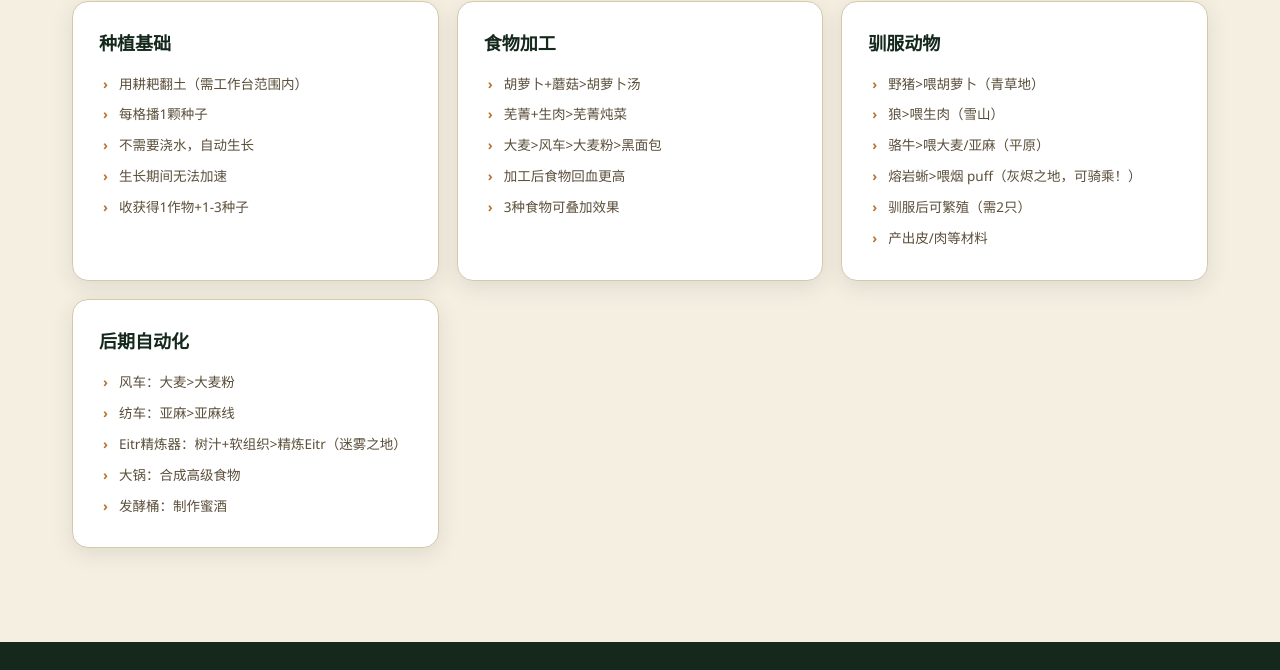
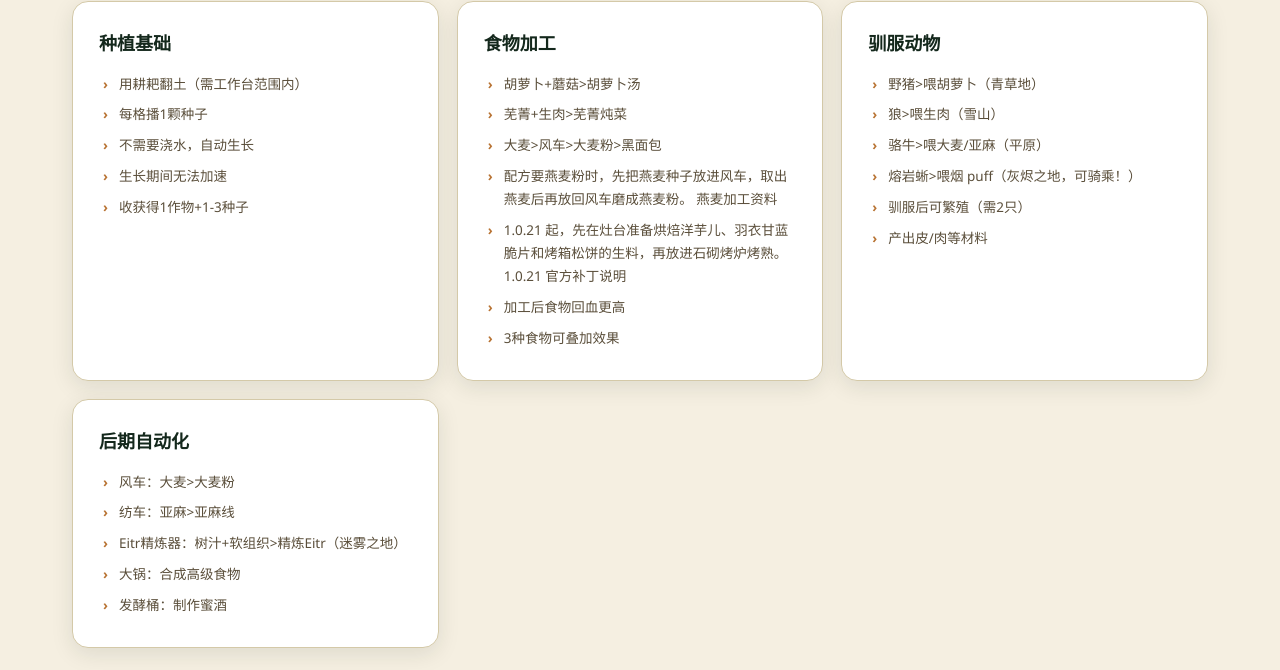
Before and after one commit to yxhtl/valheim-guide, a plain HTML site: page farming.html in a window 1280 px wide. Shown: the part 1721-2391 px from the top of the page. Drawn offline with Linux system fonts and the light colour scheme.

Commit message:
补上燕麦粉与三道深北料理的加工指引

```diff
--- a/farming.html
+++ b/farming.html
@@ -227,6 +227,8 @@
         <li data-en="Carrot + Mushroom &gt; Carrot Soup">胡萝卜+蘑菇&gt;胡萝卜汤</li>
         <li data-en="Turnip + Raw Meat &gt; Turnip Stew">芜菁+生肉&gt;芜菁炖菜</li>
         <li data-en="Barley &gt; Windmill &gt; Flour &gt; Black Bread">大麦&gt;风车&gt;大麦粉&gt;黑面包</li>
+        <li id="deep-north-food"><span data-en="If a recipe calls for Oat Flour, put Oat Seeds in a Windmill to get Oats, then run those Oats through the Windmill again to make Oat Flour.">配方要燕麦粉时，先把燕麦种子放进风车，取出燕麦后再放回风车磨成燕麦粉。</span> <a href="https://valheim.gaming.tools/items/oat" data-en="Oat milling reference">燕麦加工资料</a></li>
+        <li><span data-en="From 1.0.21, prepare the uncooked versions of Baked Poteitr, Kale Chips and Oven Pancake at the Food Preparation Table, then bake them in the Stone Oven.">1.0.21 起，先在灶台准备烘焙洋芋儿、羽衣甘蓝脆片和烤箱松饼的生料，再放进石砌烤炉烤熟。</span> <a href="https://www.valheimgame.com/news/patch-1-0-21/" data-en="Official 1.0.21 patch notes">1.0.21 官方补丁说明</a></li>
         <li data-en="Processed food heals more">加工后食物回血更高</li>
         <li data-en="3 food types can stack effects">3种食物可叠加效果</li>
       </ul></div>
```
